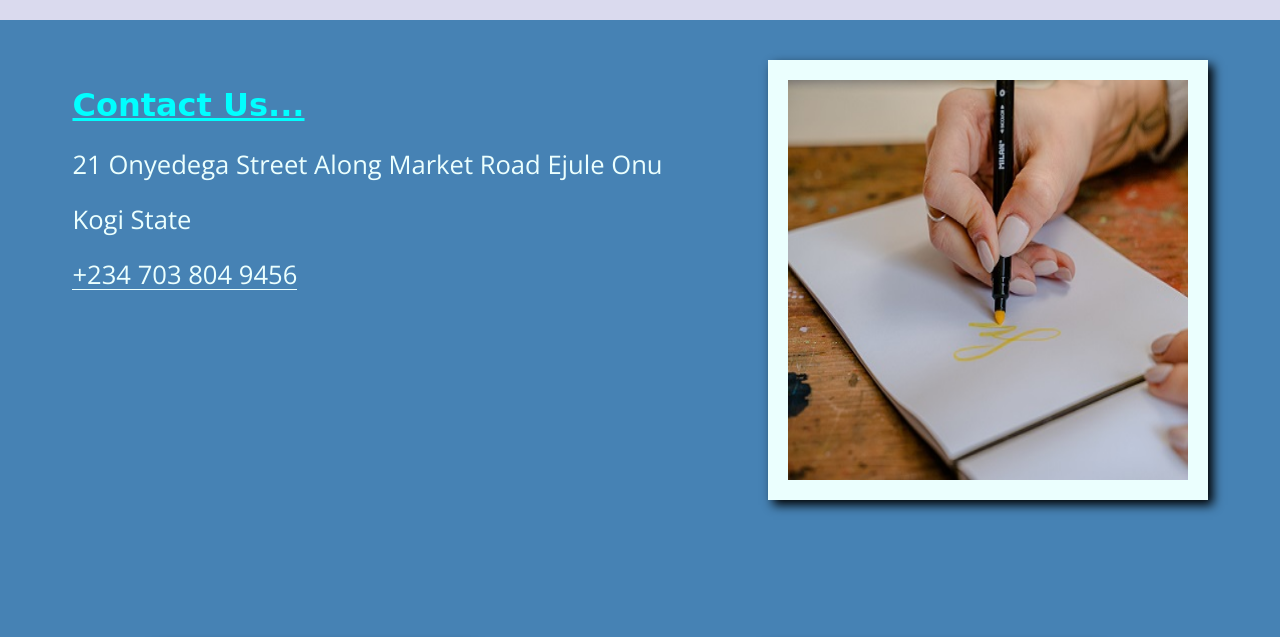
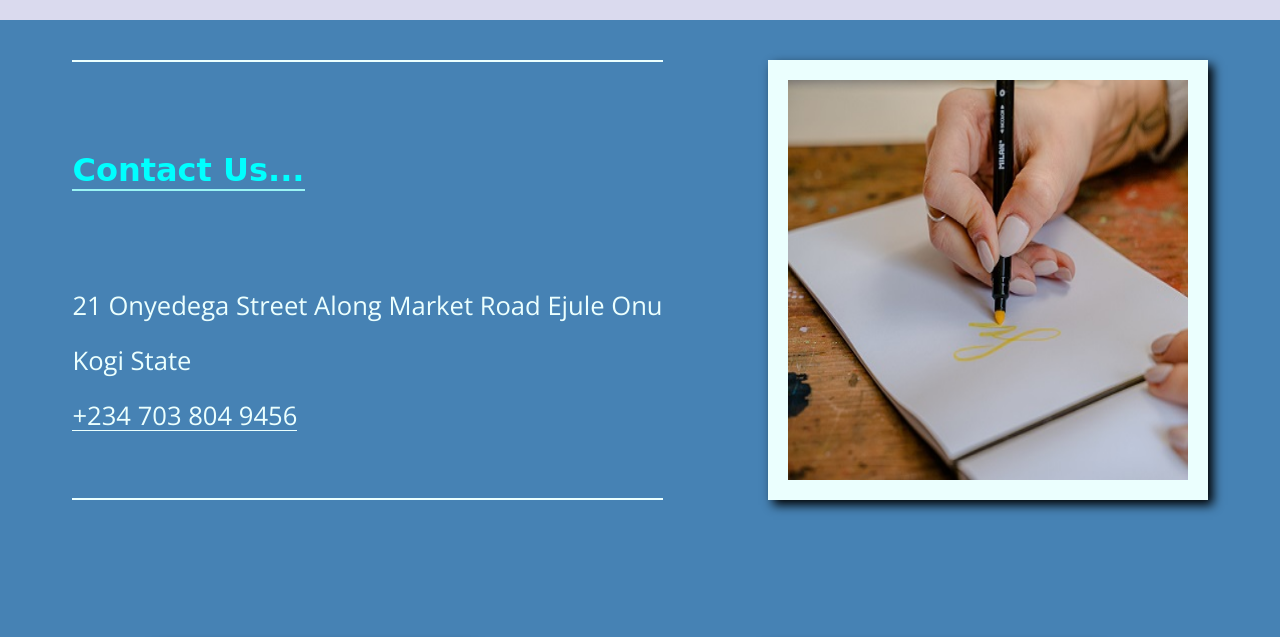
Before and after one commit to TheDonJinee/wdd230, a plain HTML site: page chamber/contact.html in a window 1280 px wide. Shown: the part 155-792 px from the top of the page. Drawn offline with nearby package versions, Linux system fonts and the light colour scheme; a web font is replaced by a local one.

Commit message:
Final add

```diff
--- a/chamber/css/large.css
+++ b/chamber/css/large.css
@@ -563,12 +563,20 @@
     }
 
     .contact-us .con-begin h2 {
-        text-decoration: underline;
+        border-bottom: 2px solid rgb(154, 244, 244);
+        width: fit-content;
         font-size: 2rem;
+        margin-bottom: 100px;
+        margin-top: 90px;
     }
 
     .contact-us .con-begin p {
         font-size: 1.6rem;
+    }
+
+    .contact-us .con-begin section {
+        border-top: 2px solid #EBFFFE;
+        border-bottom: 2px solid #EBFFFE;
     }
 
     .contact-us .con-begin section p:nth-child(4) {
```
